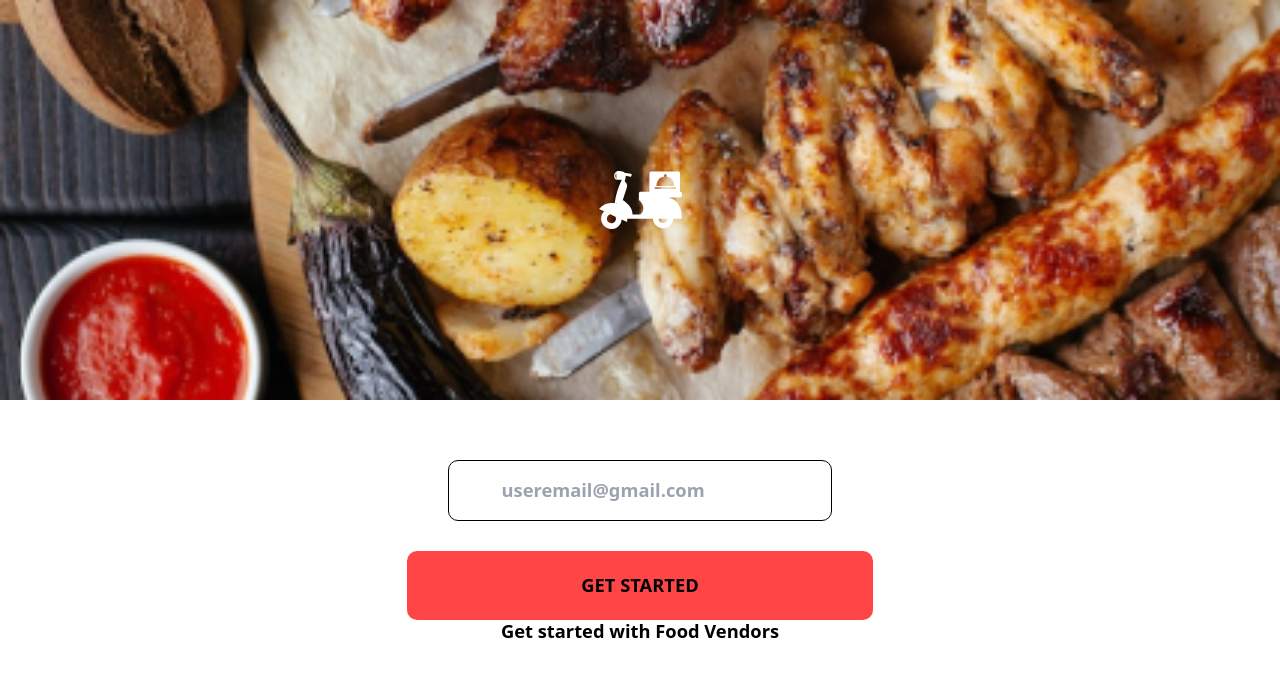
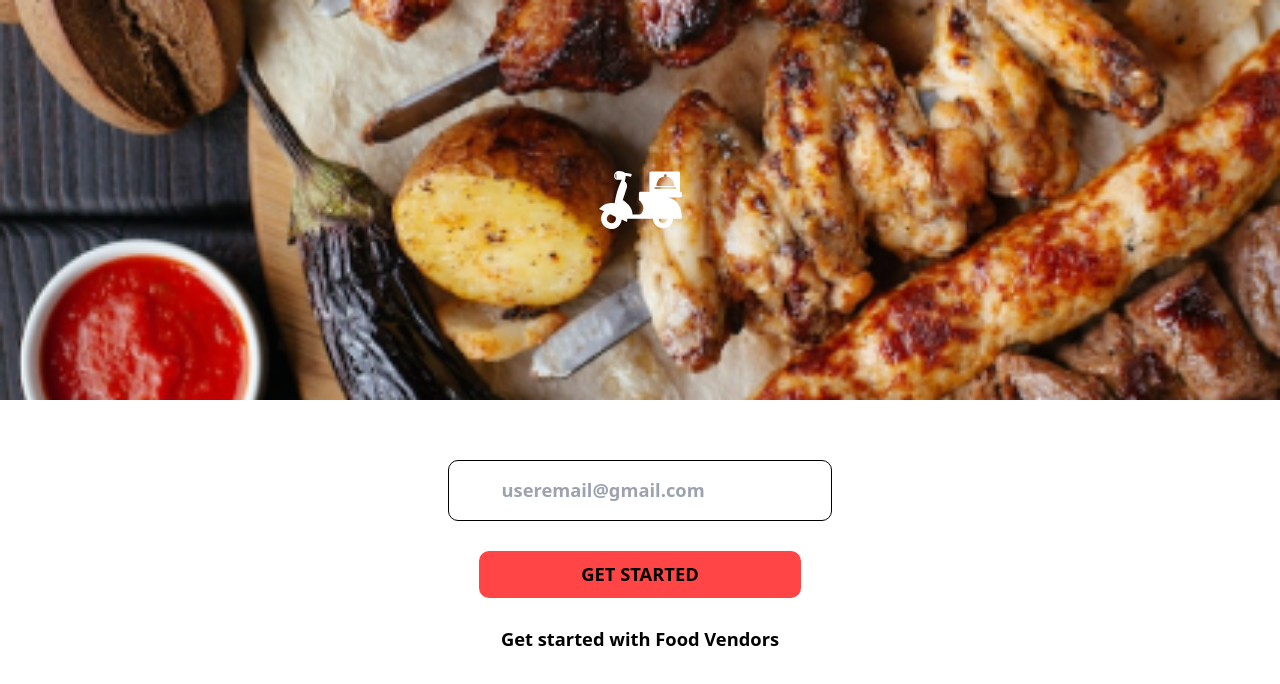
Before and after one commit to Tk-brainCodes/Biu-Food-App, a React (Create React App) app: page /home in a window 1280 px wide. Shown: the top 684 px of the page. Built offline with nearby package versions, Linux system fonts and the light colour scheme.

Commit message:
Feature: fixed input style amd added border around

```diff
--- a/src/components/Signup/Signup.tsx
+++ b/src/components/Signup/Signup.tsx
@@ -41,9 +41,7 @@ const Signup = () => {
         >
           Create Account
         </button>
-        <p className='signup_input_login'>
-          Already have an account? <span>Login here</span>
-        </p>
+
       </div>
     </div>
   );
--- a/src/components/Signup/signup.modules.scss
+++ b/src/components/Signup/signup.modules.scss
@@ -37,7 +37,8 @@
       background-color: $biufood_orange;
       font-weight: 700;
       line-height: 22px;
-      margin-top: to-rem(40);
+      margin-top: to-rem(30);
+      margin-bottom: to-rem(40);
       font-size: to-rem(18.3287);
       border-radius: to-rem(4.58219);
       -webkit-border-radius: to-rem(4.58219);
@@ -46,14 +47,14 @@
       -o-border-radius: to-rem(4.58219);
     }
 
-    &_login {
-      margin-top: to-rem(30);
-      font-weight: 400;
-      font-size: to-rem(18.3287);
+    // &_login {
+    //   margin-top: to-rem(30);
+    //   font-weight: 400;
+    //   font-size: to-rem(18.3287);
 
-      span {
-        color: $biufood_orange;
-      }
-    }
+    //   span {
+    //     color: $biufood_orange;
+    //   }
+    // }
   }
 }
--- a/src/features/Homepage/components/home.modules.scss
+++ b/src/features/Homepage/components/home.modules.scss
@@ -21,6 +21,10 @@
       @include flexCenter;
       flex-direction: column;
 
+      p {
+        margin-top: to-rem(30);
+      }
+
       &_emailinput {
         margin-top: to-rem(60);
         margin-bottom: to-rem(30);
@@ -38,7 +42,7 @@
       }
 
       &_btn {
-        padding: 1.3em 9.5em;
+        padding: 0.7em 5.6em;
         background-color: $biufood_orange;
         font-weight: 700;
         line-height: 22px;
```
Also changed, not shown: src/features/MainHome/index.ts (renamed from src/features/MainHome/index.js).
